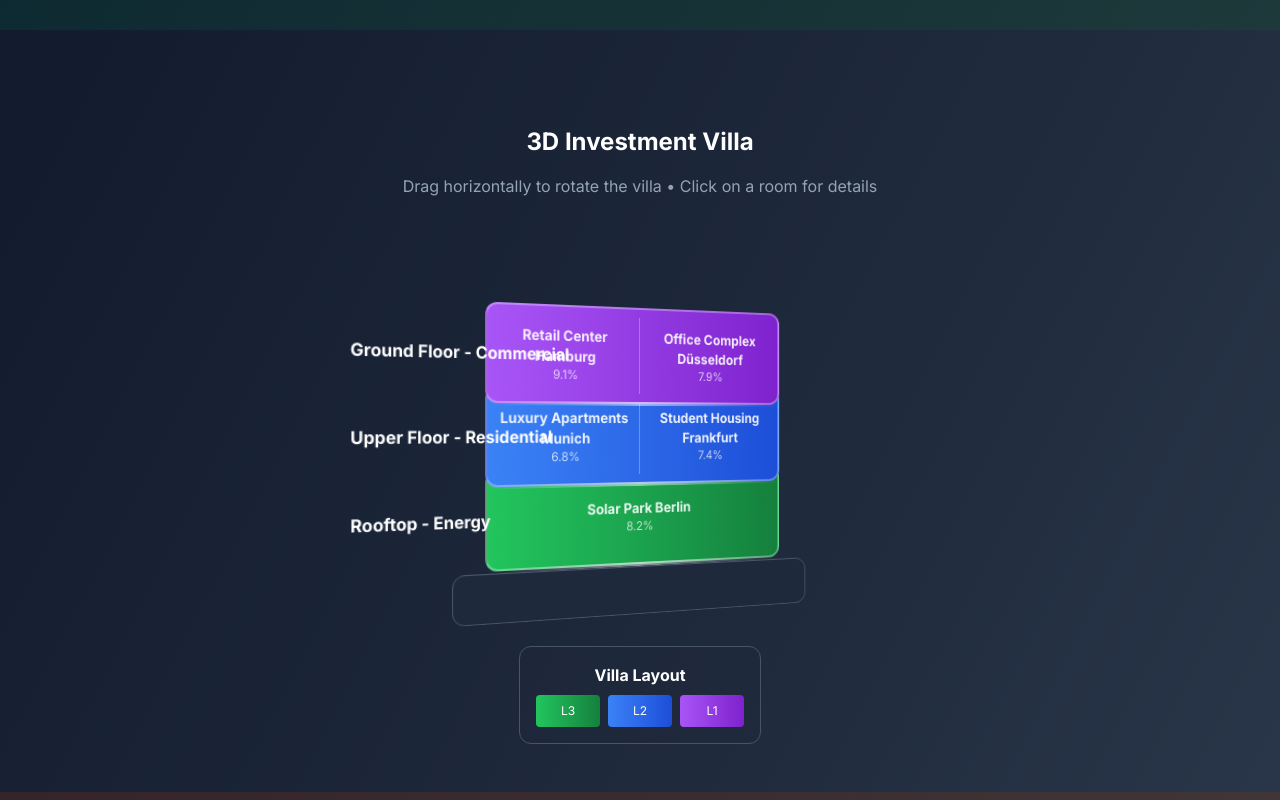
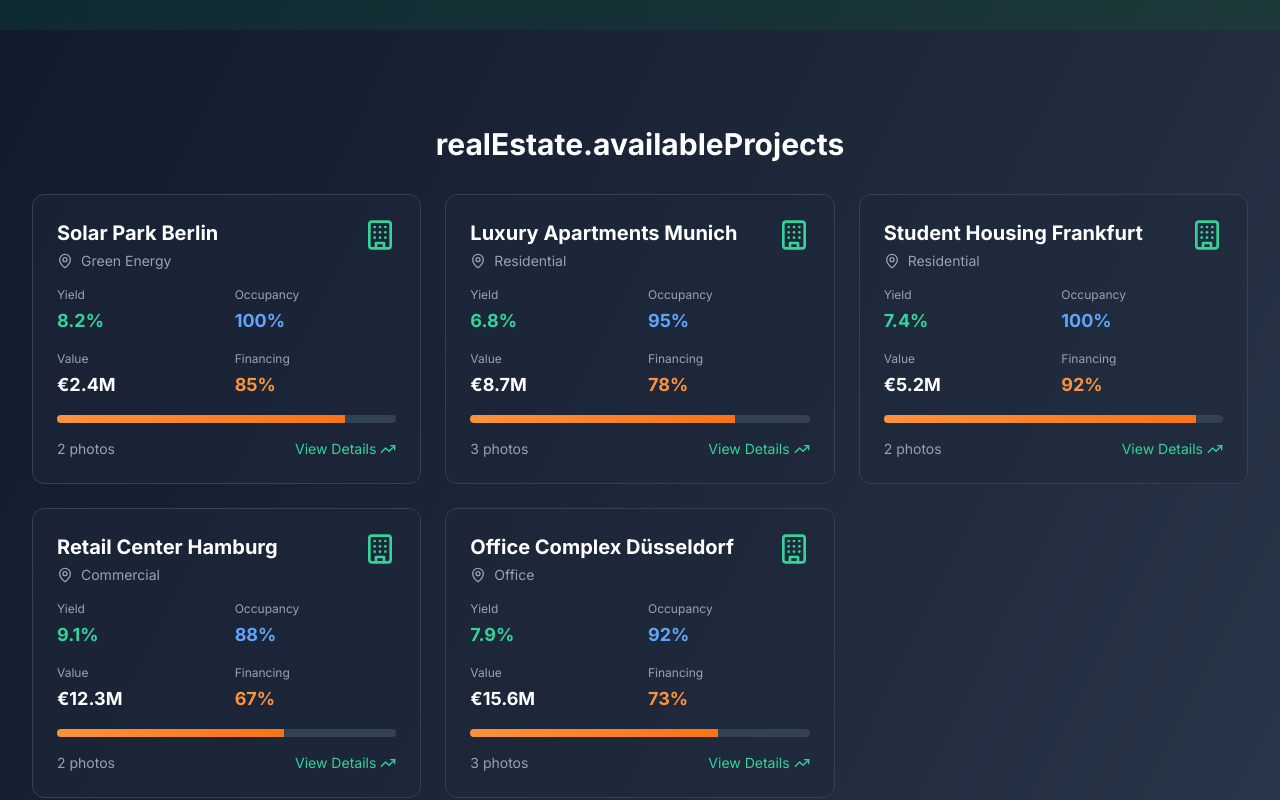
Before and after one commit to 0scarito/prismacapital, a React (Vite) app: page /en/investments/real-estate in a window 1280 px wide. Shown: the part 540-1340 px from the top of the page. Built offline with nearby package versions, Linux system fonts and the light colour scheme; the HTML template or start-up script is replaced by a standard one.

Commit message:
Fix Real Estate investment page

```diff
--- a/src/pages/RealEstate.tsx
+++ b/src/pages/RealEstate.tsx
@@ -1,9 +1,10 @@
-import { useState, useEffect } from 'react';
+import { useState } from 'react';
 import Navigation from '@/components/Navigation';
 import Footer from '@/components/Footer';
-import { ArrowLeft, Building, MapPin, DollarSign, Calendar, Users } from 'lucide-react';
+import { ArrowLeft, Building, MapPin, DollarSign, Calendar, Users, TrendingUp } from 'lucide-react';
 import { useLanguage } from '@/contexts/LanguageContext';
 import { Button } from '@/components/ui/button';
+import { Card } from '@/components/ui/card';
 
 interface Project {
   id: number;
@@ -17,27 +18,11 @@ interface Project {
   description: string;
 }
 
-interface Floor {
-  id: string;
-  name: string;
-  level: number;
-  color: string;
-  projects: Project[];
-}
-
 const RealEstate = () => {
   const { t } = useLanguage();
-  const [rotation, setRotation] = useState(0);
-  const [selectedRoom, setSelectedRoom] = useState<Project | null>(null);
-  const [isDragging, setIsDragging] = useState(false);
-  const [dragStart, setDragStart] = useState(0);
-  const floors: Floor[] = [
-    {
-      id: 'rooftop',
-      name: t('realEstate.floor.rooftop'),
-      level: 3,
-      color: 'from-green-500 to-green-700',
-      projects: [
+  const [selectedProject, setSelectedProject] = useState<Project | null>(null);
+
+  const allProjects: Project[] = [
     {
       id: 1,
       name: 'Solar Park Berlin',
@@ -48,15 +33,7 @@ const RealEstate = () => {
       value: '€2.4M',
       photos: ['solar1.jpg', 'solar2.jpg'],
       description: t('realEstate.project.solarPark')
-        }
-      ]
     },
-    {
-      id: 'upper',
-      name: t('realEstate.floor.upper'),
-      level: 2,
-      color: 'from-blue-500 to-blue-700',
-      projects: [
     {
       id: 2,
       name: 'Luxury Apartments Munich',
@@ -78,15 +55,7 @@ const RealEstate = () => {
       value: '€5.2M',
       photos: ['student1.jpg', 'student2.jpg'],
       description: t('realEstate.project.studentHousing')
-        }
-      ]
     },
-    {
-      id: 'ground',
-      name: t('realEstate.floor.ground'),
-      level: 1,
-      color: 'from-purple-500 to-purple-700',
-      projects: [
     {
       id: 4,
       name: 'Retail Center Hamburg',
@@ -109,37 +78,12 @@ const RealEstate = () => {
       photos: ['office1.jpg', 'office2.jpg', 'office3.jpg'],
       description: t('realEstate.project.officeComplex')
     }
-      ]
-    }
   ];
-  const allProjects = floors.flatMap(floor => floor.projects);
   const totalRent = allProjects.reduce((sum, project) => {
     const value = parseFloat(project.value.replace('€', '').replace('M', ''));
     const yield_ = parseFloat(project.yield.replace('%', ''));
     return sum + value * yield_ / 100;
   }, 0);
-  useEffect(() => {
-    const interval = setInterval(() => {
-      if (!isDragging && !selectedRoom) {
-        setRotation(prev => (prev + 0.2) % 360);
-      }
-    }, 50);
-    return () => clearInterval(interval);
-  }, [isDragging, selectedRoom]);
-  const handleMouseDown = (e: React.MouseEvent) => {
-    setIsDragging(true);
-    setDragStart(e.clientX);
-  };
-  const handleMouseMove = (e: React.MouseEvent) => {
-    if (isDragging) {
-      const deltaX = e.clientX - dragStart;
-      setRotation(prev => prev + deltaX * 0.5);
-      setDragStart(e.clientX);
-    }
-  };
-  const handleMouseUp = () => {
-    setIsDragging(false);
-  };
   return <div className="min-h-screen bg-gradient-to-br from-slate-900 via-slate-800 to-slate-700">
       <Navigation />
 
@@ -199,76 +143,76 @@ const RealEstate = () => {
           </div>
         </section>
 
-        {/* 3D Villa */}
+        {/* Investment Opportunities */}
         <section className="py-12">
           <div className="section-container">
-            <div className="text-center mb-8">
-              <h3 className="text-2xl font-bold text-white mb-4">
-                {t('realEstate.villaTitle')}
+            <h2 className="text-3xl font-bold text-white mb-8 text-center">
+              {t('realEstate.availableProjects')}
+            </h2>
+
+            <div className="grid md:grid-cols-2 lg:grid-cols-3 gap-6">
+              {allProjects.map((project) => (
+                <Card
+                  key={project.id}
+                  className="bg-slate-800/50 border-slate-700 hover:border-emerald-500/50 transition-all cursor-pointer group"
+                  onClick={() => setSelectedProject(project)}
+                >
+                  <div className="p-6">
+                    {/* Header */}
+                    <div className="flex items-start justify-between mb-4">
+                      <div className="flex-1">
+                        <h3 className="text-xl font-bold text-white mb-1 group-hover:text-emerald-400 transition-colors">
+                          {project.name}
                         </h3>
-              <p className="text-slate-400">
-                {t('realEstate.villaInstructions')}
-              </p>
+                        <div className="flex items-center gap-2 text-slate-400 text-sm">
+                          <MapPin className="w-4 h-4" />
+                          <span>{project.type}</span>
+                        </div>
+                      </div>
+                      <Building className="w-8 h-8 text-emerald-400" />
                     </div>
 
-            {/* 3D Villa Container */}
-            <div className="relative h-96 mx-auto max-w-4xl cursor-grab active:cursor-grabbing" onMouseDown={handleMouseDown} onMouseMove={handleMouseMove} onMouseUp={handleMouseUp} onMouseLeave={handleMouseUp} style={{
-            perspective: '1200px'
-          }}>
-              <div className="absolute inset-0 transform-gpu transition-transform" style={{
-              transform: `rotateY(${rotation}deg)`,
-              transformStyle: 'preserve-3d'
-            }}>
-                {/* Villa Structure */}
-                {floors.map((floor, floorIndex) => <div key={floor.id} className={`absolute w-80 h-24 bg-gradient-to-r ${floor.color} rounded-lg border-2 border-white/30`} style={{
-                bottom: `${floorIndex * 80 + 50}px`,
-                left: '50%',
-                transform: 'translateX(-50%)',
-                transformStyle: 'preserve-3d'
-              }}>
-                    {/* Floor Label */}
-                    <div className="absolute -left-32 top-1/2 transform -translate-y-1/2 text-white font-bold">
-                      {floor.name}
+                    {/* Key Metrics Grid */}
+                    <div className="grid grid-cols-2 gap-4 mb-4">
+                      <div>
+                        <div className="text-slate-400 text-xs mb-1">Yield</div>
+                        <div className="text-emerald-400 font-bold text-lg">{project.yield}</div>
                       </div>
-
-                    {/* Room Divisions */}
-                    <div className="h-full flex">
-                      {floor.projects.map((project, projectIndex) => <div key={project.id} className="flex-1 relative group cursor-pointer" onClick={() => setSelectedRoom(project)}>
-                          {/* Room Content */}
-                          <div className="h-full p-3 flex flex-col justify-center items-center text-center text-white/90 group-hover:text-white transition-colors">
-                            <div className="text-sm font-bold">{project.name}</div>
-                            <div className="text-xs opacity-80">{project.yield}</div>
+                      <div>
+                        <div className="text-slate-400 text-xs mb-1">Occupancy</div>
+                        <div className="text-blue-400 font-bold text-lg">{project.occupancy}</div>
                       </div>
-
-                          {/* Room Divider */}
-                          {projectIndex < floor.projects.length - 1 && <div className="absolute right-0 top-2 bottom-2 w-px bg-white/30" />}
-
-                          {/* Hover Effect */}
-                          <div className="absolute inset-0 bg-white/10 opacity-0 group-hover:opacity-100 transition-opacity rounded" />
-                        </div>)}
+                      <div>
+                        <div className="text-slate-400 text-xs mb-1">Value</div>
+                        <div className="text-white font-bold text-lg">{project.value}</div>
                       </div>
-
-                    {/* Floor Accent Light */}
-                    <div className="absolute -bottom-1 left-0 right-0 h-1 bg-gradient-to-r from-transparent via-white/50 to-transparent" />
-                  </div>)}
-
-                {/* Villa Base */}
-                <div className="absolute bottom-0 left-1/2 transform -translate-x-1/2 w-96 h-12 bg-slate-800 rounded-lg border border-slate-600" />
+                      <div>
+                        <div className="text-slate-400 text-xs mb-1">Financing</div>
+                        <div className="text-orange-400 font-bold text-lg">{project.financing}%</div>
                       </div>
                     </div>
 
-            {/* Mini Map */}
-            <div className="mt-8 flex justify-center">
-              <div className="bg-slate-800/50 rounded-lg p-4 border border-slate-600">
-                <div className="text-white font-bold mb-2 text-center">
-                  {t('realEstate.villaLayout')}
-                </div>
-                <div className="flex gap-2">
-                  {floors.map(floor => <div key={floor.id} className={`w-16 h-8 bg-gradient-to-r ${floor.color} rounded text-xs text-white flex items-center justify-center`}>
-                      L{floor.level}
-                    </div>)}
+                    {/* Financing Progress Bar */}
+                    <div className="mb-4">
+                      <div className="bg-slate-700 rounded-full h-2 overflow-hidden">
+                        <div
+                          className="h-full bg-gradient-to-r from-orange-400 to-orange-500 transition-all duration-500"
+                          style={{ width: `${project.financing}%` }}
+                        />
                       </div>
                     </div>
+
+                    {/* CTA */}
+                    <div className="flex items-center justify-between text-sm">
+                      <span className="text-slate-400">{project.photos.length} photos</span>
+                      <div className="flex items-center gap-1 text-emerald-400 group-hover:gap-2 transition-all">
+                        <span>View Details</span>
+                        <TrendingUp className="w-4 h-4" />
+                      </div>
+                    </div>
+                  </div>
+                </Card>
+              ))}
             </div>
           </div>
         </section>
@@ -313,18 +257,22 @@ const RealEstate = () => {
         </section>
       </main>
 
-      {/* Property Dossier Modal */}
-      {selectedRoom && <div className="fixed inset-0 z-50 bg-black/80 flex items-center justify-center p-8">
+      {/* Property Detail Modal */}
+      {selectedProject && (
+        <div className="fixed inset-0 z-50 bg-black/80 flex items-center justify-center p-8">
           <div className="bg-slate-900 rounded-2xl p-8 max-w-4xl w-full max-h-[90vh] overflow-y-auto border border-slate-700">
             <div className="flex justify-between items-start mb-8">
               <div>
-                <h3 className="text-3xl font-bold text-white mb-2">{selectedRoom.name}</h3>
+                <h3 className="text-3xl font-bold text-white mb-2">{selectedProject.name}</h3>
                 <div className="flex items-center gap-2 text-slate-400">
                   <MapPin className="w-4 h-4" />
-                  <span>{selectedRoom.type}</span>
+                  <span>{selectedProject.type}</span>
                 </div>
               </div>
-              <button onClick={() => setSelectedRoom(null)} className="text-slate-400 hover:text-white text-2xl">
+              <button
+                onClick={() => setSelectedProject(null)}
+                className="text-slate-400 hover:text-white text-2xl"
+              >
                 ✕
               </button>
             </div>
@@ -336,13 +284,18 @@ const RealEstate = () => {
                   <div className="text-center">
                     <Building className="w-16 h-16 text-slate-600 mx-auto mb-4" />
                     <div className="text-slate-400">Property Photos</div>
-                    <div className="text-slate-500 text-sm">{selectedRoom.photos.length} images</div>
+                    <div className="text-slate-500 text-sm">{selectedProject.photos.length} images</div>
                   </div>
                 </div>
                 <div className="flex gap-2">
-                  {selectedRoom.photos.map((photo: string, index: number) => <div key={index} className="w-16 h-12 bg-slate-800 rounded border border-slate-600 flex items-center justify-center">
+                  {selectedProject.photos.map((photo: string, index: number) => (
+                    <div
+                      key={index}
+                      className="w-16 h-12 bg-slate-800 rounded border border-slate-600 flex items-center justify-center"
+                    >
                       <span className="text-xs text-slate-500">{index + 1}</span>
-                    </div>)}
+                    </div>
+                  ))}
                 </div>
               </div>
 
@@ -355,19 +308,19 @@ const RealEstate = () => {
                   <div className="grid grid-cols-2 gap-4">
                     <div>
                       <div className="text-slate-400 text-sm">{t('realEstate.metrics.yield')}</div>
-                      <div className="text-2xl font-bold text-emerald-400">{selectedRoom.yield}</div>
+                      <div className="text-2xl font-bold text-emerald-400">{selectedProject.yield}</div>
                     </div>
                     <div>
                       <div className="text-slate-400 text-sm">{t('realEstate.metrics.occupancy')}</div>
-                      <div className="text-2xl font-bold text-blue-400">{selectedRoom.occupancy}</div>
+                      <div className="text-2xl font-bold text-blue-400">{selectedProject.occupancy}</div>
                     </div>
                     <div>
                       <div className="text-slate-400 text-sm">{t('realEstate.metrics.value')}</div>
-                      <div className="text-2xl font-bold text-white">{selectedRoom.value}</div>
+                      <div className="text-2xl font-bold text-white">{selectedProject.value}</div>
                     </div>
                     <div>
                       <div className="text-slate-400 text-sm">{t('realEstate.metrics.financing')}</div>
-                      <div className="text-2xl font-bold text-orange-400">{selectedRoom.financing}%</div>
+                      <div className="text-2xl font-bold text-orange-400">{selectedProject.financing}%</div>
                     </div>
                   </div>
                 </div>
@@ -378,9 +331,10 @@ const RealEstate = () => {
                     {t('realEstate.financingProgress')}
                   </h4>
                   <div className="bg-slate-800 rounded-full h-4 overflow-hidden">
-                    <div className="h-full bg-gradient-to-r from-orange-400 to-orange-500 transition-all duration-500" style={{
-                  width: `${selectedRoom.financing}%`
-                }} />
+                    <div
+                      className="h-full bg-gradient-to-r from-orange-400 to-orange-500 transition-all duration-500"
+                      style={{ width: `${selectedProject.financing}%` }}
+                    />
                   </div>
                   <div className="flex justify-between text-sm text-slate-400 mt-2">
                     <span>0%</span>
@@ -392,7 +346,7 @@ const RealEstate = () => {
                   <h4 className="text-lg font-bold text-white mb-3">
                     {t('realEstate.description')}
                   </h4>
-                  <p className="text-slate-300">{selectedRoom.description}</p>
+                  <p className="text-slate-300">{selectedProject.description}</p>
                 </div>
 
                 <button className="w-full bg-orange-400 hover:bg-orange-500 text-slate-900 py-3 px-6 rounded-lg font-bold transition-colors">
@@ -402,7 +356,7 @@ const RealEstate = () => {
             </div>
           </div>
         </div>
-          }
+      )}
 
       <Footer riskCategory="risk.realEstate" />
     </div>;
```
Lines whose indentation alone changed are shown as unchanged.
